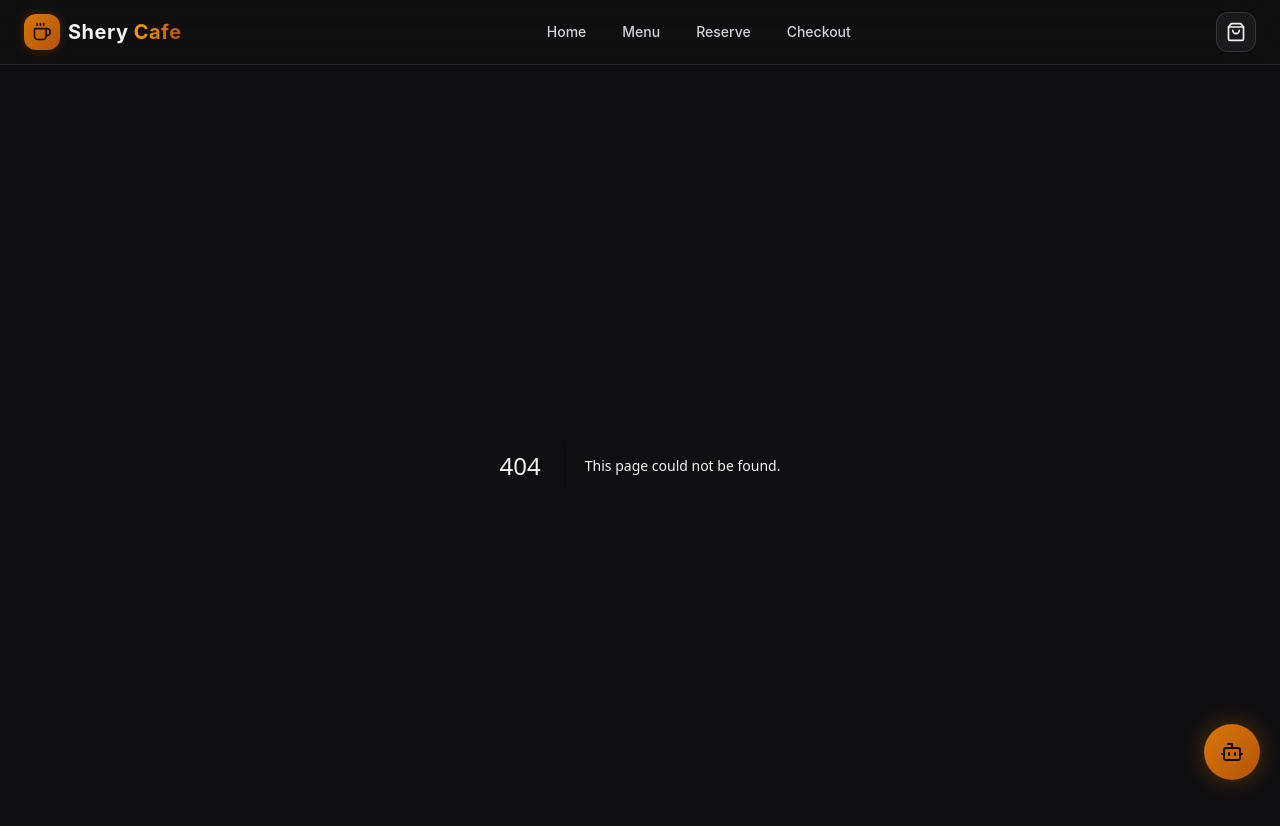
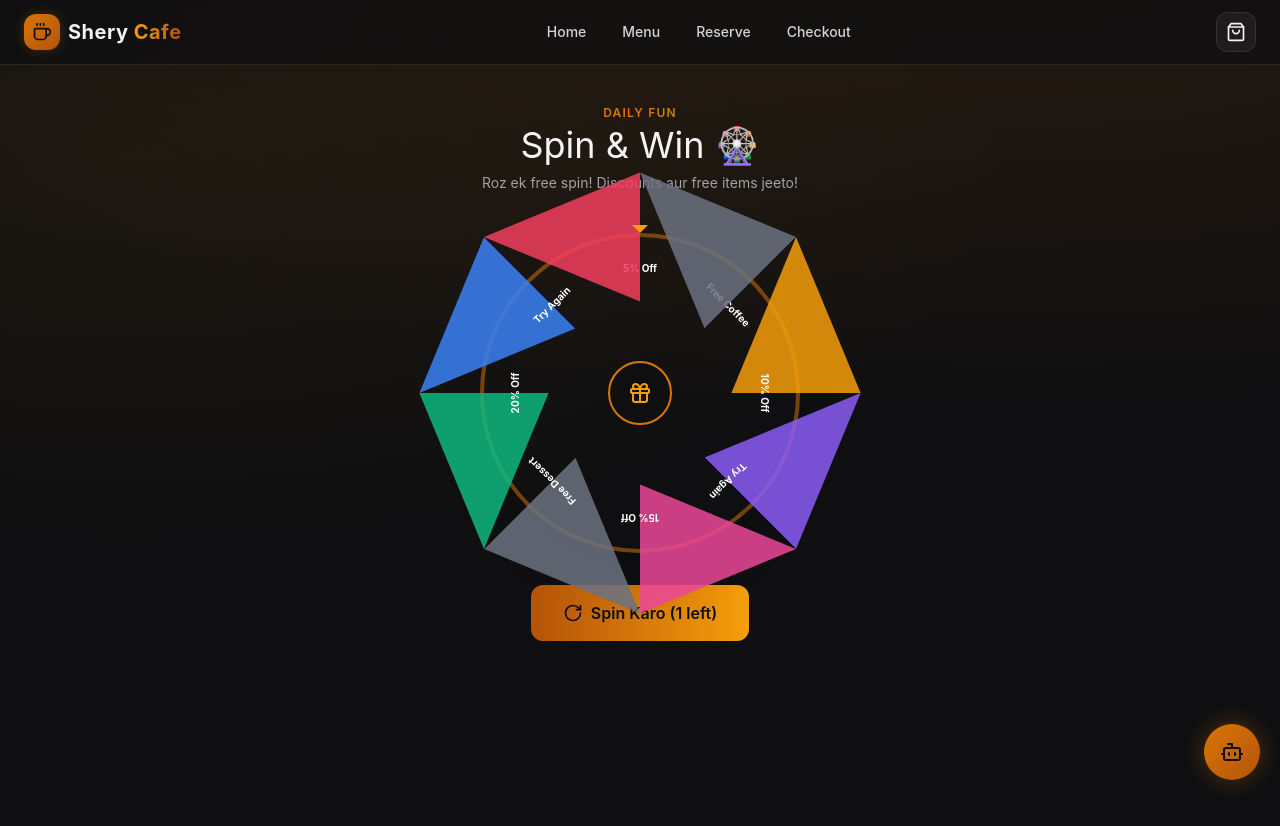
Before and after one commit to sheharyarshahid009-maker/shery-cafe-, a Next.js app: page /spin in a window 1280 px wide. Before the commit this address had no page. Shown: the top 826 px of the page. After the commit the page ends 800 px from the top, so only its background shows below. Built offline with nearby package versions, Linux system fonts and the light colour scheme.

Commit message:
spin and win

```diff
--- /dev/null
+++ b/src/app/spin/page.tsx
@@ -0,0 +1,110 @@
+"use client";
+
+import { useState, useRef } from "react";
+import { motion } from "framer-motion";
+import { Gift, RotateCw, Ticket } from "lucide-react";
+
+const PRIZES = [
+  { label: "5% Off", color: "#f59e0b", code: "SPIN5" },
+  { label: "Free Coffee", color: "#8b5cf6", code: "SPINCOFFEE" },
+  { label: "10% Off", color: "#ec4899", code: "SPIN10" },
+  { label: "Try Again", color: "#6b7280", code: "" },
+  { label: "15% Off", color: "#10b981", code: "SPIN15" },
+  { label: "Free Dessert", color: "#3b82f6", code: "SPINDESSERT" },
+  { label: "20% Off", color: "#f43f5e", code: "SPIN20" },
+  { label: "Try Again", color: "#6b7280", code: "" },
+];
+
+export default function SpinPage() {
+  const [spinning, setSpinning] = useState(false);
+  const [rotation, setRotation] = useState(0);
+  const [won, setWon] = useState<(typeof PRIZES)[number] | null>(null);
+  const [spinsLeft, setSpinsLeft] = useState(1);
+  const wheelRef = useRef<HTMLDivElement>(null);
+
+  const spin = () => {
+    if (spinning || spinsLeft <= 0) return;
+    setSpinning(true);
+    setWon(null);
+    const prizeIndex = Math.floor(Math.random() * PRIZES.length);
+    const prize = PRIZES[prizeIndex];
+    const segmentAngle = 360 / PRIZES.length;
+    const targetAngle = 360 - (prizeIndex * segmentAngle + segmentAngle / 2);
+    const newRotation = rotation + 1800 + (targetAngle - (rotation % 360) + 360) % 360;
+    setRotation(newRotation);
+    setSpinsLeft(spinsLeft - 1);
+    setTimeout(() => {
+      setSpinning(false);
+      setWon(prize);
+    }, 4000);
+  };
+
+  const segmentAngle = 360 / PRIZES.length;
+
+  return (
+    <div className="mx-auto max-w-3xl px-4 py-10 sm:px-6">
+      <p className="text-center text-xs font-semibold uppercase tracking-widest text-gold-500">Daily Fun</p>
+      <h1 className="section-title mt-1 text-center">Spin & Win 🎡</h1>
+      <p className="mx-auto mt-2 max-w-xl text-center text-sm text-zinc-400">
+        Roz ek free spin! Discounts aur free items jeeto!
+      </p>
+      <div className="relative mx-auto mt-10 h-72 w-72 sm:h-80 sm:w-80">
+        <div className="absolute -top-2 left-1/2 z-10 -translate-x-1/2">
+          <div className="h-0 w-0 border-x-8 border-t-8 border-x-transparent border-t-gold-400" />
+        </div>
+        <div
+          ref={wheelRef}
+          className="relative h-full w-full rounded-full border-4 border-gold-500/50 shadow-2xl transition-transform duration-[4000ms] ease-out"
+          style={{ transform: `rotate(${rotation}deg)` }}
+        >
+          {PRIZES.map((p, i) => {
+            const angle = i * segmentAngle;
+            return (
+              <div key={i} className="absolute inset-0" style={{ transform: `rotate(${angle}deg)` }}>
+                <div
+                  className="absolute left-1/2 top-0 h-1/2 w-full origin-bottom"
+                  style={{
+                    backgroundColor: p.color,
+                    clipPath: `polygon(50% 0%, ${50 + 50 * Math.tan((segmentAngle * Math.PI) / 360)}% 100%, ${50 - 50 * Math.tan((segmentAngle * Math.PI) / 360)}% 100%)`,
+                    opacity: 0.85,
+                  }}
+                />
+                <span className="absolute left-1/2 top-6 -translate-x-1/2 text-[10px] font-bold text-white">
+                  {p.label}
+                </span>
+              </div>
+            );
+          })}
+          <div className="absolute left-1/2 top-1/2 grid h-16 w-16 -translate-x-1/2 -translate-y-1/2 place-items-center rounded-full border-2 border-gold-500 bg-ink-950">
+            <Gift className="h-6 w-6 text-gold-400" />
+          </div>
+        </div>
+      </div>
+      <div className="mt-8 text-center">
+        <button onClick={spin} disabled={spinning || spinsLeft <= 0} className="btn-gold !px-8 !py-4 !text-base disabled:opacity-50">
+          <RotateCw className={`h-5 w-5 ${spinning ? "animate-spin" : ""}`} />
+          {spinning ? "Ghoom raha hai..." : spinsLeft > 0 ? `Spin Karo (${spinsLeft} left)` : "Kal phir aana!"}
+        </button>
+      </div>
+      {won && (
+        <motion.div initial={{ opacity: 0, scale: 0.9 }} animate={{ opacity: 1, scale: 1 }} className="glass mx-auto mt-8 max-w-md p-6 text-center">
+          {won.code ? (
+            <>
+              <Ticket className="mx-auto h-10 w-10 text-gold-400" />
+              <h3 className="mt-2 text-xl font-bold text-zinc-50">Mubarak ho! 🎉</h3>
+              <p className="mt-1 text-lg font-bold text-gold-400">{won.label}</p>
+              <p className="mt-2 text-sm text-zinc-400">Apka coupon code:</p>
+              <p className="mt-1 inline-block rounded-lg border border-dashed border-gold-500/50 bg-gold-500/10 px-4 py-2 font-mono text-lg font-bold text-gold-400">{won.code}</p>
+              <p className="mt-2 text-xs text-zinc-500">Order karte waqt ye code dikhao!</p>
+            </>
+          ) : (
+            <>
+              <p className="text-xl font-bold text-zinc-100">Koi baat nahi! 😊</p>
+              <p className="mt-1 text-sm text-zinc-400">Kal phir try karo!</p>
+            </>
+          )}
+        </motion.div>
+      )}
+    </div>
+  );
+}
```
